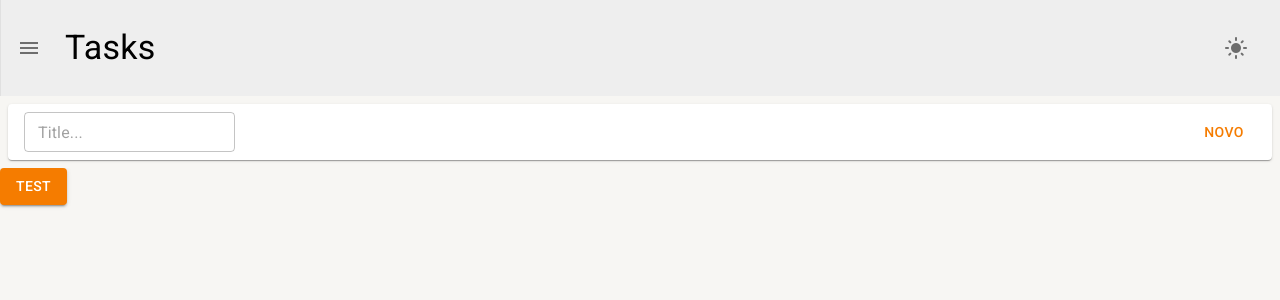
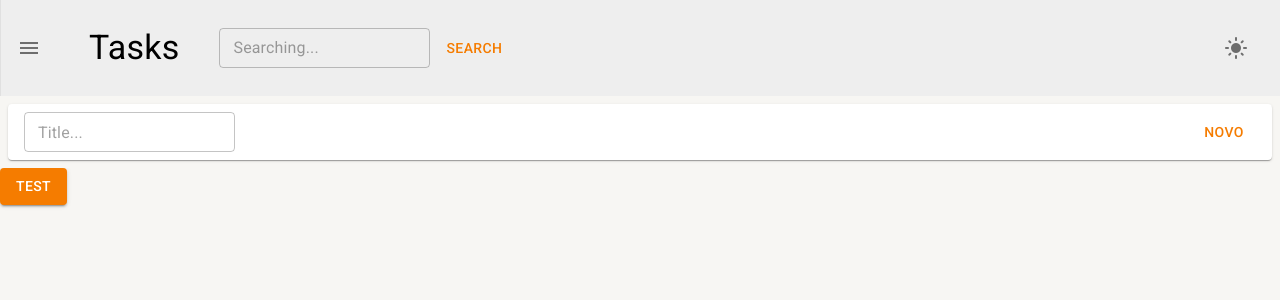
Before and after one commit to felipemalli/to-do-list-ui, a React (Create React App) app: page /initialPage in a window 1280 px wide. Shown: the top 300 px of the page. Built offline with nearby package versions, Linux system fonts and the light colour scheme.

Commit message:
feat: implement style responsive for light and search button

```diff
--- a/src/shared/components/aside-drawer/AsideDrawer.tsx
+++ b/src/shared/components/aside-drawer/AsideDrawer.tsx
@@ -1,6 +1,6 @@
 import { Avatar, Box, Divider, Drawer, Icon, List, ListItemButton, ListItemIcon, ListItemText, useMediaQuery, useTheme } from '@mui/material';
 import { useMatch, useNavigate, useResolvedPath } from 'react-router-dom';
-import { useDrawerContext } from '../../contexts';
+import { useAppThemeContext, useDrawerContext } from '../../contexts';
 import { IChildrenProps } from '../../interfaces';
 
 interface IListItemLinkProps {
@@ -34,8 +34,10 @@ const ListItemLink: React.FC<IListItemLinkProps> = ({ to, icon, label, onClick }
 export const AsideDrawer: React.FC<IChildrenProps> = ({ children }: IChildrenProps ) => {
   const theme = useTheme();
   const smDown = useMediaQuery(theme.breakpoints.down('sm'));
+  const mdDown = useMediaQuery(theme.breakpoints.down('md'));
 
   const { isDrawerOpen, toggleDrawerOpen, drawerOptions } = useDrawerContext();
+  const { toggleTheme, themeName } = useAppThemeContext();
 
   return (
     <>
@@ -63,8 +65,21 @@ export const AsideDrawer: React.FC<IChildrenProps> = ({ children }: IChildrenPro
               ))}
             </List>
           </Box>
+          {
+            mdDown &&
+            <Box>
+              <List component="nav">
+                <ListItemButton onClick={toggleTheme}>
+                  <ListItemIcon>
+                    <Icon >{themeName === 'light' ? 'light_mode' : 'dark_mode'}</Icon>
+                  </ListItemIcon>
+                  <ListItemText>Change Theme</ListItemText>
+                </ListItemButton>
+              </List>
+            </Box>
+          }
+        </Box>
 
-        </Box>
       </Drawer>
 
       <Box height="100vh" marginLeft={smDown ? 0 : (isDrawerOpen ? theme.spacing(28) : 0)}>
--- a/src/shared/components/header/Header.tsx
+++ b/src/shared/components/header/Header.tsx
@@ -1,4 +1,4 @@
-import { Box, Icon, IconButton, Theme, Typography, useMediaQuery, useTheme } from '@mui/material';
+import { Box, Button, Icon, IconButton, TextField, Theme, Typography, useMediaQuery, useTheme } from '@mui/material';
 import { useAppThemeContext, useDrawerContext } from '../../contexts';
 
 export const Header: React.FC<{title: string}> = ({ title }: {title: string} ) => {
@@ -6,15 +6,16 @@ export const Header: React.FC<{title: string}> = ({ title }: {title: string} ) =
   const smDown = useMediaQuery((theme: Theme) => theme.breakpoints.down('sm'));
   const mdDown = useMediaQuery((theme: Theme) => theme.breakpoints.down('md'));
 
-  const { toggleDrawerOpen } = useDrawerContext();
+  const { toggleDrawerOpen, isDrawerOpen } = useDrawerContext();
   const { toggleTheme, themeName } = useAppThemeContext();
 
   return (
     <Box borderLeft={1} borderColor={theme.palette.secondary.main} padding={1} display="flex" justifyContent={'space-between'} alignItems="center" bgcolor={theme.palette.secondary.light} height={theme.spacing(smDown ? 6 : mdDown ? 8 : 10)}>
-      <Box display="flex" gap={2}>
+      <Box display="flex" gap={smDown ? 2 : 5} alignItems="center">
         <IconButton onClick={toggleDrawerOpen}>
           <Icon>menu</Icon>
         </IconButton>
+
         <Typography
           overflow="hidden"
           whiteSpace="nowrap"
@@ -23,13 +24,28 @@ export const Header: React.FC<{title: string}> = ({ title }: {title: string} ) =
         >
           {title}
         </Typography>
+
+        {!mdDown &&
+           <Box display="flex" gap={1}>
+             <TextField size="small" placeholder='Searching...'/>
+             <Box flex={1} display="flex" justifyContent={'end'}>
+               <Button>Search</Button>
+             </Box>
+           </Box>
+        }
+
+
       </Box>
 
-      <Box padding={2}>
-        <IconButton onClick={toggleTheme} >
-          <Icon>{themeName === 'light' ? 'light_mode' : 'dark_mode'}</Icon>
-        </IconButton>
-      </Box>
+      {
+        !(smDown || (mdDown && isDrawerOpen)) &&
+            <Box padding={2}>
+              <IconButton onClick={toggleTheme} >
+                <Icon>{themeName === 'light' ? 'light_mode' : 'dark_mode'}</Icon>
+              </IconButton>
+            </Box>
+      }
+
     </Box>
   );
 };
```
